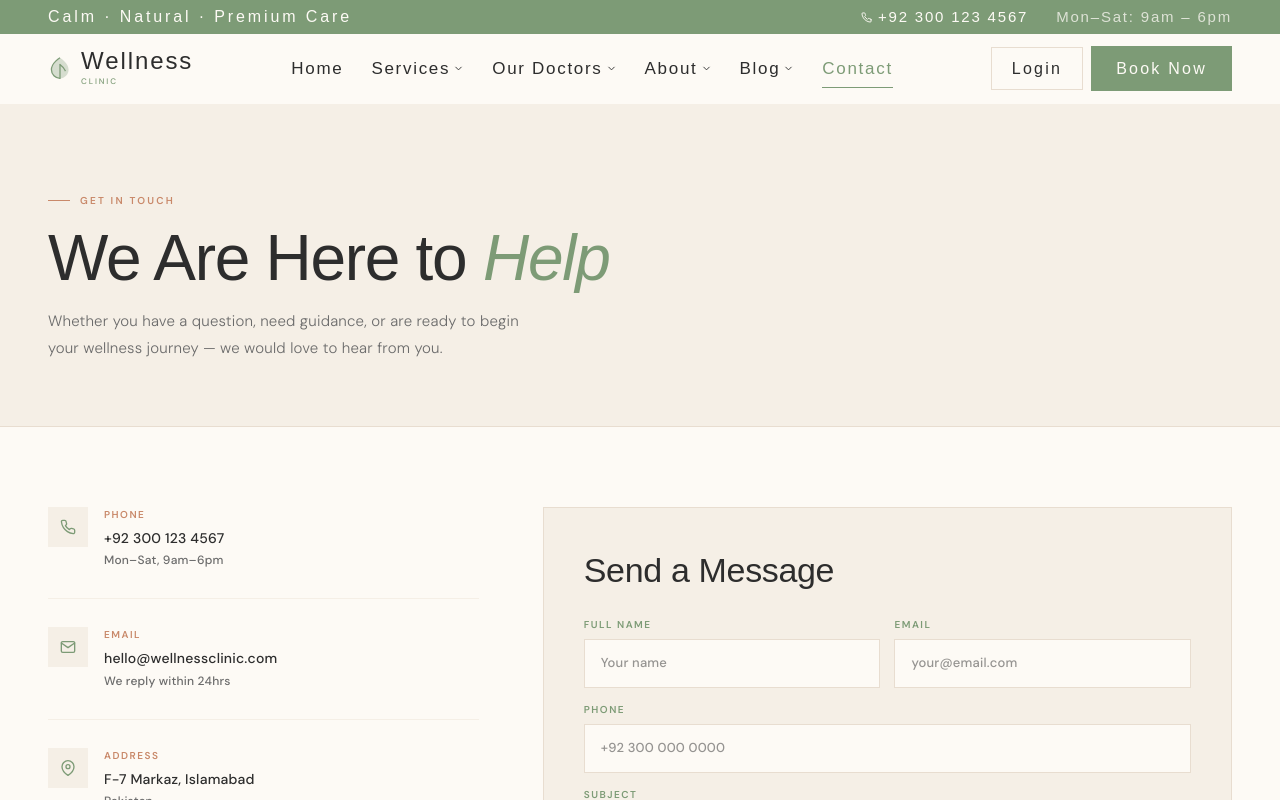
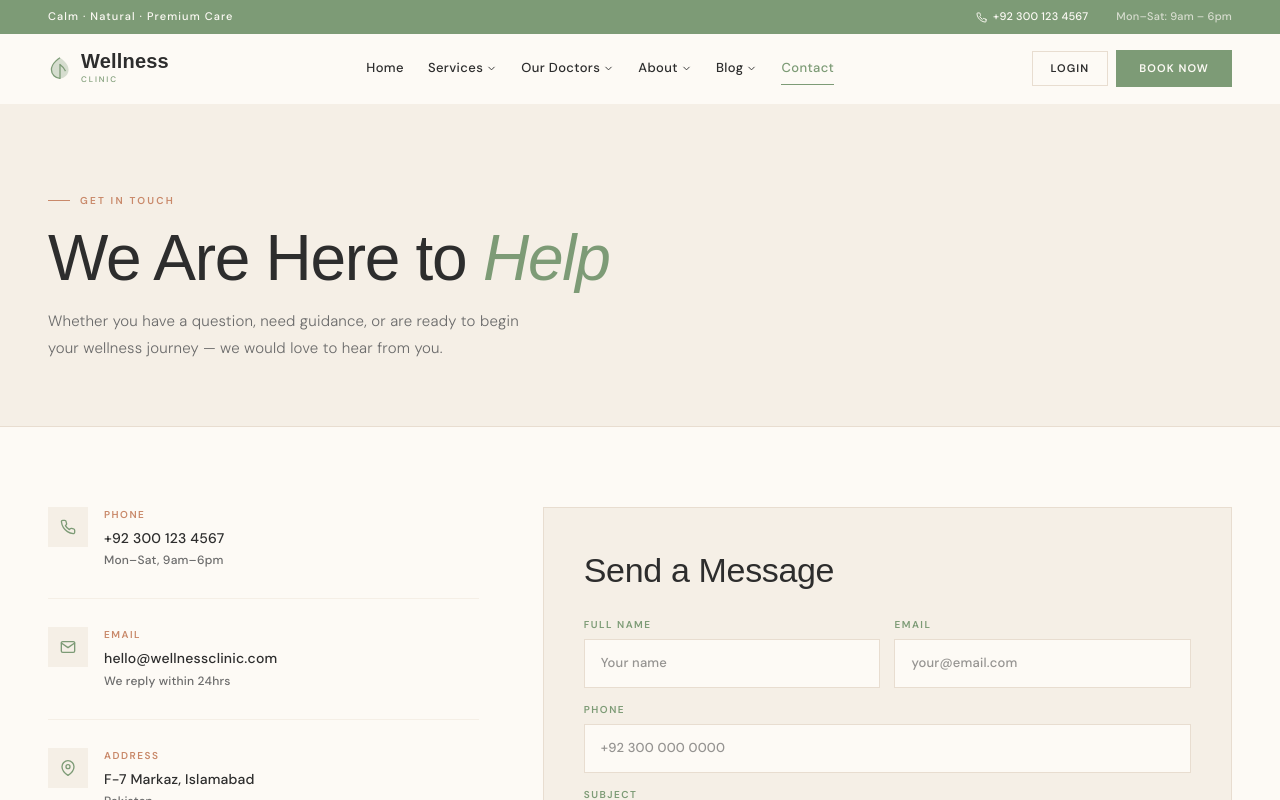
Before and after one commit to sardarjunaidsahil/clinic-frontend, a React (Vite) app: page /contact in a window 1280 px wide. Shown: the top 800 px of the page. Built offline with nearby package versions, Linux system fonts and the light colour scheme.

Commit message:
update resume

```diff
--- a/src/components/common/Navbar.jsx
+++ b/src/components/common/Navbar.jsx
@@ -5,9 +5,6 @@ import { FiMenu, FiX, FiChevronDown, FiPhone } from "react-icons/fi";
 import { useAuth } from "../../context/AuthContext";
 import useResponsive from "../../hooks/useResponsive";
 import LogoutModal from "./LogoutModal";
-
-const BEBAS = "'Bebas Neue', sans-serif";
-const DMSANS = "'DM Sans', sans-serif";
 
 const NAV_LINKS = [
   { label: "Home", path: "/" },
@@ -99,15 +96,14 @@ export default function Navbar() {
     window.addEventListener("resize", updateVar);
     return () => window.removeEventListener("resize", updateVar);
   }, []);
+  const handleLogout = () => setShowLogout(true);
 
-  const handleLogout = () => setShowLogout(true);
   const confirmLogout = () => {
     logout();
     setShowLogout(false);
     setMenuOpen(false);
     navigate("/");
   };
-
   const userInitials =
     user?.name
       ?.split(" ")
@@ -118,7 +114,7 @@ export default function Navbar() {
 
   return (
     <>
-      {/* ── TOP BAR ── */}
+      {/* ── TOP BAR (desktop only, fixed) ── */}
       {!isSmall && (
         <div
           style={{
@@ -137,9 +133,9 @@ export default function Navbar() {
         >
           <span
             style={{
-              fontFamily: BEBAS,
-              fontSize: "16px",
-              letterSpacing: "0.18em",
+              fontFamily: "var(--font-body)",
+              fontSize: "11px",
+              letterSpacing: "0.1em",
               color: "#FDFAF5",
             }}
           >
@@ -153,9 +149,8 @@ export default function Navbar() {
                 alignItems: "center",
                 gap: "6px",
                 color: "#FDFAF5",
-                fontFamily: BEBAS,
-                fontSize: "15px",
-                letterSpacing: "0.12em",
+                fontFamily: "var(--font-body)",
+                fontSize: "11px",
                 textDecoration: "none",
               }}
             >
@@ -163,10 +158,9 @@ export default function Navbar() {
             </a>
             <span
               style={{
-                fontFamily: BEBAS,
-                fontSize: "15px",
-                letterSpacing: "0.12em",
-                color: "rgba(253,250,245,0.75)",
+                fontFamily: "var(--font-body)",
+                fontSize: "11px",
+                color: "rgba(253,250,245,0.7)",
               }}
             >
               Mon–Sat: 9am – 6pm
@@ -175,7 +169,7 @@ export default function Navbar() {
         </div>
       )}
 
-      {/* ── MAIN NAV ── */}
+      {/* ── MAIN NAV (fixed) ── */}
       <nav
         style={{
           position: "fixed",
@@ -235,19 +229,19 @@ export default function Navbar() {
             <div>
               <div
                 style={{
-                  fontFamily: BEBAS,
-                  fontSize: isSmall ? "20px" : "24px",
-                  fontWeight: "400",
+                  fontFamily: "var(--font-heading)",
+                  fontSize: isSmall ? "17px" : "20px",
+                  fontWeight: "600",
                   color: "#2D2D2D",
                   lineHeight: 1,
-                  letterSpacing: "0.08em",
+                  letterSpacing: "0.01em",
                 }}
               >
                 Wellness
               </div>
               <div
                 style={{
-                  fontFamily: DMSANS,
+                  fontFamily: "var(--font-body)",
                   fontSize: "8px",
                   letterSpacing: "0.24em",
                   color: "#7D9B76",
@@ -260,7 +254,7 @@ export default function Navbar() {
             </div>
           </Link>
 
-          {/* DESKTOP NAV LINKS */}
+          {/* DESKTOP LINKS */}
           {!isSmall && (
             <ul
               style={{
@@ -285,11 +279,11 @@ export default function Navbar() {
                       display: "flex",
                       alignItems: "center",
                       gap: "3px",
-                      padding: "8px 14px",
-                      fontFamily: BEBAS,
-                      fontSize: "17px",
-                      fontWeight: "400",
-                      letterSpacing: "0.1em",
+                      padding: "8px 12px",
+                      fontFamily: "var(--font-body)",
+                      fontSize: "13px",
+                      fontWeight: "500",
+                      letterSpacing: "0.03em",
                       color: isActive ? "#7D9B76" : "#2D2D2D",
                       textDecoration: "none",
                       position: "relative",
@@ -317,8 +311,8 @@ export default function Navbar() {
                           style={{
                             position: "absolute",
                             bottom: "2px",
-                            left: "14px",
-                            right: "14px",
+                            left: "12px",
+                            right: "12px",
                             height: "1px",
                             background: "#7D9B76",
                             transformOrigin: "left",
@@ -370,9 +364,8 @@ export default function Navbar() {
                                   alignItems: "center",
                                   gap: "10px",
                                   padding: "9px 18px",
-                                  fontFamily: BEBAS,
-                                  fontSize: "15px",
-                                  letterSpacing: "0.1em",
+                                  fontFamily: "var(--font-body)",
+                                  fontSize: "12px",
                                   color: "#2D2D2D",
                                   textDecoration: "none",
                                   borderLeft: "2px solid transparent",
@@ -494,9 +487,9 @@ export default function Navbar() {
                     >
                       <span
                         style={{
-                          fontFamily: BEBAS,
-                          fontSize: "14px",
-                          letterSpacing: "0.05em",
+                          fontFamily: "var(--font-body)",
+                          fontSize: "11px",
+                          fontWeight: "600",
                           color: "#FDFAF5",
                         }}
                       >
@@ -505,9 +498,9 @@ export default function Navbar() {
                     </div>
                     <span
                       style={{
-                        fontFamily: BEBAS,
-                        fontSize: "16px",
-                        letterSpacing: "0.08em",
+                        fontFamily: "var(--font-body)",
+                        fontSize: "12px",
+                        fontWeight: "500",
                         color: "#2D2D2D",
                       }}
                     >
@@ -517,12 +510,14 @@ export default function Navbar() {
                   <button
                     onClick={handleLogout}
                     style={{
-                      padding: "7px 18px",
+                      padding: "7px 16px",
                       backgroundColor: "transparent",
                       color: "#6B6B6B",
-                      fontFamily: BEBAS,
-                      fontSize: "15px",
-                      letterSpacing: "0.12em",
+                      fontFamily: "var(--font-body)",
+                      fontSize: "11px",
+                      fontWeight: "600",
+                      letterSpacing: "0.08em",
+                      textTransform: "uppercase",
                       border: "1px solid #E8DDD0",
                       cursor: "pointer",
                       transition: "all 0.2s",
@@ -546,12 +541,14 @@ export default function Navbar() {
                   <Link
                     to="/login"
                     style={{
-                      padding: "8px 20px",
+                      padding: "8px 18px",
                       backgroundColor: "transparent",
                       color: "#2D2D2D",
-                      fontFamily: BEBAS,
-                      fontSize: "16px",
-                      letterSpacing: "0.14em",
+                      fontFamily: "var(--font-body)",
+                      fontSize: "11px",
+                      fontWeight: "600",
+                      letterSpacing: "0.1em",
+                      textTransform: "uppercase",
                       textDecoration: "none",
                       border: "1px solid #E8DDD0",
                       transition: "all 0.2s",
@@ -568,12 +565,14 @@ export default function Navbar() {
                   <Link
                     to="/appointment"
                     style={{
-                      padding: "9px 24px",
+                      padding: "9px 22px",
                       backgroundColor: "#7D9B76",
                       color: "#FDFAF5",
-                      fontFamily: BEBAS,
-                      fontSize: "16px",
-                      letterSpacing: "0.14em",
+                      fontFamily: "var(--font-body)",
+                      fontSize: "11px",
+                      fontWeight: "600",
+                      letterSpacing: "0.1em",
+                      textTransform: "uppercase",
                       textDecoration: "none",
                       border: "1px solid #7D9B76",
                       transition: "all 0.3s",
@@ -653,9 +652,9 @@ export default function Navbar() {
             >
               <div
                 style={{
-                  fontFamily: BEBAS,
-                  fontSize: "24px",
-                  letterSpacing: "0.08em",
+                  fontFamily: "var(--font-heading)",
+                  fontSize: "20px",
+                  fontWeight: "600",
                   color: "#2D2D2D",
                 }}
               >
@@ -707,10 +706,11 @@ export default function Navbar() {
                   >
                     <span
                       style={{
-                        fontFamily: BEBAS,
-                        fontSize: "30px",
-                        letterSpacing: "0.06em",
+                        fontFamily: "var(--font-heading)",
+                        fontSize: "26px",
+                        fontWeight: "500",
                         color: "#2D2D2D",
+                        letterSpacing: "-0.01em",
                       }}
                     >
                       {link.label}
@@ -748,9 +748,8 @@ export default function Navbar() {
                             style={{
                               display: "block",
                               padding: "7px 0 7px 16px",
-                              fontFamily: BEBAS,
-                              fontSize: "16px",
-                              letterSpacing: "0.1em",
+                              fontFamily: "var(--font-body)",
+                              fontSize: "13px",
                               color: "#7D9B76",
                               textDecoration: "none",
                               borderLeft: "2px solid #7D9B76",
@@ -792,9 +791,11 @@ export default function Navbar() {
                       padding: "14px",
                       backgroundColor: "#7D9B76",
                       color: "#FDFAF5",
-                      fontFamily: BEBAS,
-                      fontSize: "18px",
-                      letterSpacing: "0.18em",
+                      fontFamily: "var(--font-body)",
+                      fontSize: "12px",
+                      fontWeight: "600",
+                      letterSpacing: "0.14em",
+                      textTransform: "uppercase",
                       textDecoration: "none",
                     }}
                   >
@@ -806,9 +807,11 @@ export default function Navbar() {
                       padding: "12px",
                       backgroundColor: "transparent",
                       border: "1px solid #E8DDD0",
-                      fontFamily: BEBAS,
-                      fontSize: "16px",
-                      letterSpacing: "0.14em",
+                      fontFamily: "var(--font-body)",
+                      fontSize: "12px",
+                      fontWeight: "600",
+                      letterSpacing: "0.1em",
+                      textTransform: "uppercase",
                       color: "#6B6B6B",
                       cursor: "pointer",
                     }}
@@ -833,9 +836,11 @@ export default function Navbar() {
                       padding: "14px",
                       backgroundColor: "#7D9B76",
                       color: "#FDFAF5",
-                      fontFamily: BEBAS,
-                      fontSize: "18px",
-                      letterSpacing: "0.18em",
+                      fontFamily: "var(--font-body)",
+                      fontSize: "12px",
+                      fontWeight: "600",
+                      letterSpacing: "0.14em",
+                      textTransform: "uppercase",
                       textDecoration: "none",
                     }}
                   >
@@ -857,9 +862,11 @@ export default function Navbar() {
                         padding: "11px",
                         backgroundColor: "transparent",
                         border: "1px solid #E8DDD0",
-                        fontFamily: BEBAS,
-                        fontSize: "16px",
-                        letterSpacing: "0.14em",
+                        fontFamily: "var(--font-body)",
+                        fontSize: "11px",
+                        fontWeight: "600",
+                        letterSpacing: "0.1em",
+                        textTransform: "uppercase",
                         color: "#2D2D2D",
                         textDecoration: "none",
                       }}
@@ -875,9 +882,11 @@ export default function Navbar() {
                         padding: "11px",
                         backgroundColor: "#F5EFE6",
                         border: "1px solid #E8DDD0",
-                        fontFamily: BEBAS,
-                        fontSize: "16px",
-                        letterSpacing: "0.14em",
+                        fontFamily: "var(--font-body)",
+                        fontSize: "11px",
+                        fontWeight: "600",
+                        letterSpacing: "0.1em",
+                        textTransform: "uppercase",
                         color: "#7D9B76",
                         textDecoration: "none",
                       }}
@@ -899,9 +908,8 @@ export default function Navbar() {
                 <FiPhone size={12} style={{ color: "#7D9B76" }} />
                 <span
                   style={{
-                    fontFamily: BEBAS,
-                    fontSize: "15px",
-                    letterSpacing: "0.1em",
+                    fontFamily: "var(--font-body)",
+                    fontSize: "12px",
                     color: "#7D9B76",
                   }}
                 >
```
